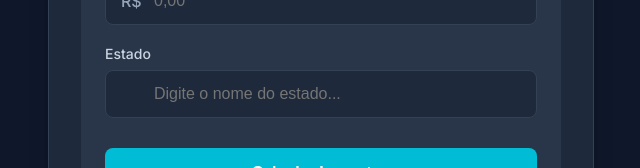
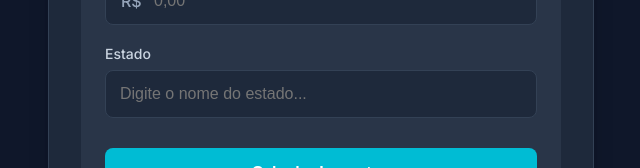
Before and after one commit to zontaggio/tax-calculator, a React (Create React App) app: page / in a window 1280 px wide. Shown: the part 454-622 px from the top of the page, without its empty margins (319-959 px from the left). Built offline with nearby package versions, Linux system fonts and the light colour scheme.

Commit message:
fix: ghost touch

```diff
--- a/src/App.css
+++ b/src/App.css
@@ -106,6 +106,11 @@
 /* Custom Select Component */
 .custom-select-container {
   position: relative;
+}
+
+.custom-select-container .form-control {
+  padding: 14px;
+  padding-left: 14px !important;
 }
 
 .custom-select-button {
```
